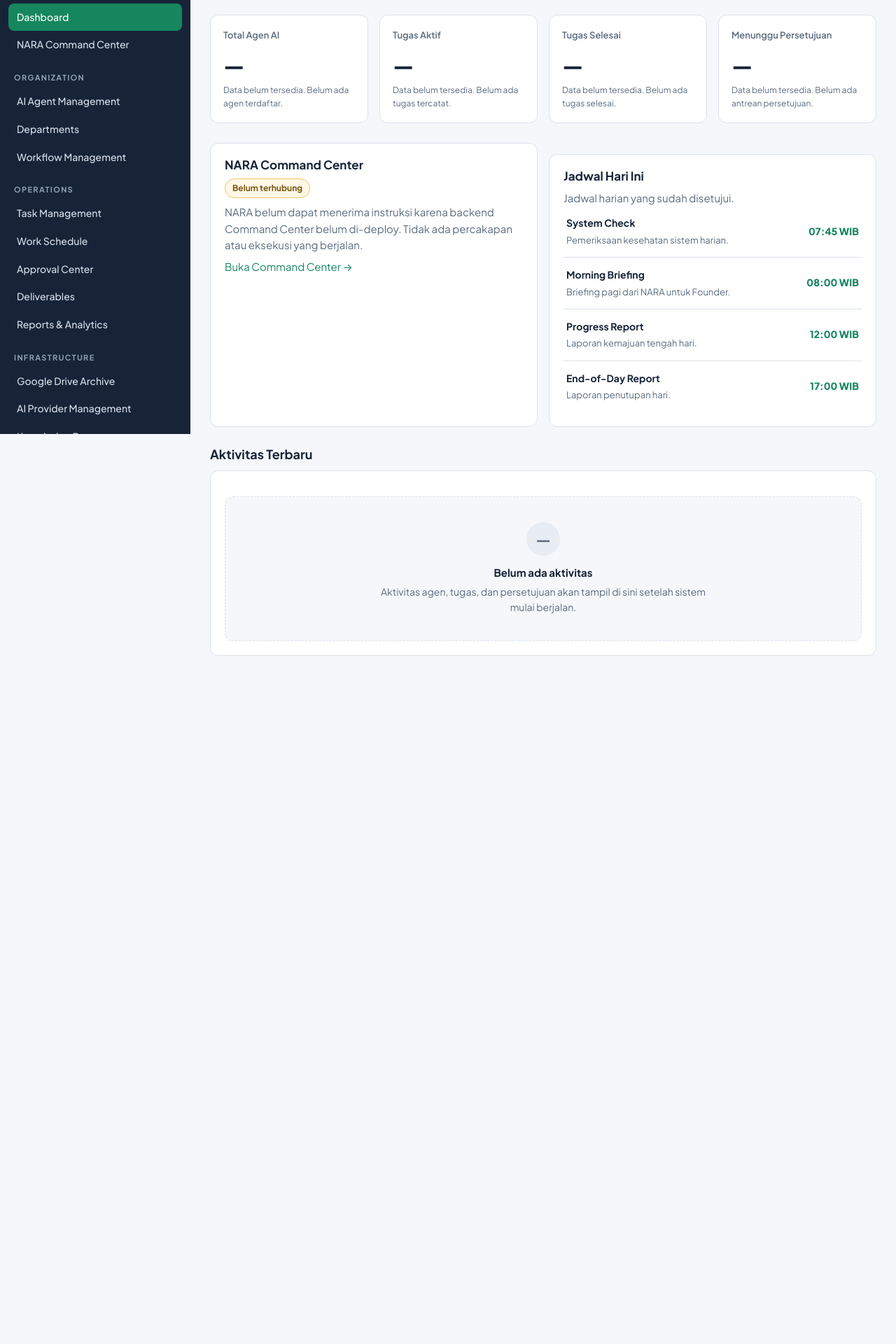
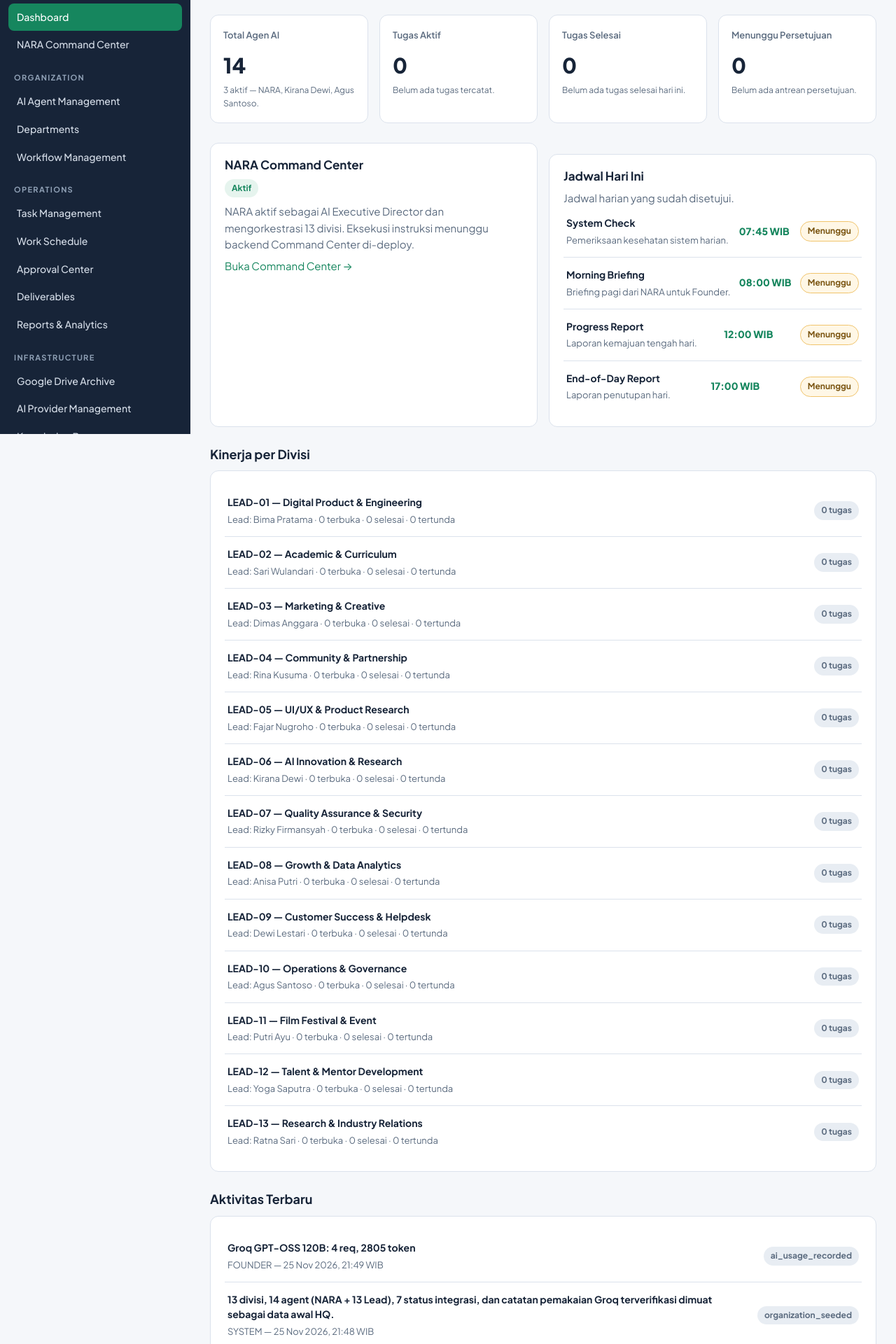
Before and after one commit to sineverseid/sineverse-hq, a React (Vite) app: page /#/ in a window 1280 px wide. Shown: the part 180-2100 px from the top of the page at 70% size. Before the commit the page ends 1145 px from the top, so only its background shows below. Built offline with nearby package versions, Linux system fonts and the light colour scheme; no server answers.

Commit message:
Align with artifact: pages

```diff
--- a/src/pages/Dashboard.tsx
+++ b/src/pages/Dashboard.tsx
@@ -1,13 +1,34 @@
 import { Link } from 'react-router-dom'
-import EmptyState from '../components/EmptyState.tsx'
 import PageHeader from '../components/PageHeader.tsx'
 import { DAILY_SCHEDULE } from '../types.ts'
+import {
+  SEED_ACTIVITY,
+  SEED_CHECKPOINTS,
+  SEED_DASHBOARD_COUNTS,
+  SEED_DEPARTMENT_PERFORMANCE,
+} from '../lib/seed.ts'
 
 const KPI_CARDS = [
-  { label: 'Total Agen AI', note: 'Belum ada agen terdaftar.' },
-  { label: 'Tugas Aktif', note: 'Belum ada tugas tercatat.' },
-  { label: 'Tugas Selesai', note: 'Belum ada tugas selesai.' },
-  { label: 'Menunggu Persetujuan', note: 'Belum ada antrean persetujuan.' },
+  {
+    label: 'Total Agen AI',
+    value: String(SEED_DASHBOARD_COUNTS.totalAgents),
+    note: `${SEED_DASHBOARD_COUNTS.activeAgents} aktif — NARA, Kirana Dewi, Agus Santoso.`,
+  },
+  {
+    label: 'Tugas Aktif',
+    value: String(SEED_DASHBOARD_COUNTS.totalTasks),
+    note: 'Belum ada tugas tercatat.',
+  },
+  {
+    label: 'Tugas Selesai',
+    value: String(SEED_DASHBOARD_COUNTS.completedToday),
+    note: 'Belum ada tugas selesai hari ini.',
+  },
+  {
+    label: 'Menunggu Persetujuan',
+    value: String(SEED_DASHBOARD_COUNTS.pendingApprovals),
+    note: 'Belum ada antrean persetujuan.',
+  },
 ]
 
 export default function Dashboard() {
@@ -15,15 +36,15 @@ export default function Dashboard() {
     <div>
       <PageHeader
         title="Selamat datang di SINEVERSE AI Headquarters"
-        description="Pusat komando organisasi virtual SINEVERSE. Semua modul di bawah ini menampilkan data nyata dari proyek Supabase HQ — saat ini belum ada data yang terhubung."
+        description="Pusat komando organisasi virtual SINEVERSE. Menampilkan data awal HQ yang sudah terverifikasi — data live dari Supabase akan menggantikannya setelah proyek terhubung."
       />
 
       <div className="grid grid-4">
         {KPI_CARDS.map((kpi) => (
           <div className="kpi-card" key={kpi.label}>
             <p className="kpi-label">{kpi.label}</p>
-            <p className="kpi-value">—</p>
-            <p className="kpi-note">Data belum tersedia. {kpi.note}</p>
+            <p className="kpi-value">{kpi.value}</p>
+            <p className="kpi-note">{kpi.note}</p>
           </div>
         ))}
       </div>
@@ -33,13 +54,12 @@ export default function Dashboard() {
           <section className="card" aria-label="NARA Command Center">
             <h2>NARA Command Center</h2>
             <p>
-              <span className="status-badge status-badge-warn">
-                Belum terhubung
-              </span>
+              <span className="status-badge status-badge-ok">Aktif</span>
             </p>
             <p>
-              NARA belum dapat menerima instruksi karena backend Command Center
-              belum di-deploy. Tidak ada percakapan atau eksekusi yang berjalan.
+              NARA aktif sebagai AI Executive Director dan mengorkestrasi 13
+              divisi. Eksekusi instruksi menunggu backend Command Center
+              di-deploy.
             </p>
             <p>
               <Link to="/command-center">Buka Command Center →</Link>
@@ -50,27 +70,68 @@ export default function Dashboard() {
             <h2>Jadwal Hari Ini</h2>
             <p>Jadwal harian yang sudah disetujui.</p>
             <ul className="list">
-              {DAILY_SCHEDULE.map((slot) => (
+              {DAILY_SCHEDULE.map((slot) => {
+                const checkpoint = SEED_CHECKPOINTS.find(
+                  (c) => c.time === slot.time,
+                )
+                return (
                   <li className="list-row" key={slot.time}>
                     <span className="list-row-main">
                       <strong>{slot.title}</strong>
                       <small>{slot.description}</small>
                     </span>
                     <span className="list-time">{slot.time} WIB</span>
+                    {checkpoint && !checkpoint.done ? (
+                      <span className="status-badge status-badge-warn">
+                        Menunggu
+                      </span>
+                    ) : null}
                   </li>
-              ))}
+                )
+              })}
             </ul>
           </section>
         </div>
       </div>
 
+      <section className="section" aria-label="Kinerja per divisi">
+        <h2>Kinerja per Divisi</h2>
+        <div className="card">
+          <ul className="list">
+            {SEED_DEPARTMENT_PERFORMANCE.map((dept) => (
+              <li className="list-row" key={dept.code}>
+                <span className="list-row-main">
+                  <strong>
+                    {dept.code} — {dept.name}
+                  </strong>
+                  <small>
+                    Lead: {dept.leadName} · {dept.open} terbuka ·{' '}
+                    {dept.completed} selesai · {dept.blocked} tertunda
+                  </small>
+                </span>
+                <span className="status-badge">{dept.total} tugas</span>
+              </li>
+            ))}
+          </ul>
+        </div>
+      </section>
+
       <section className="section" aria-label="Aktivitas terbaru">
         <h2>Aktivitas Terbaru</h2>
         <div className="card">
-          <EmptyState
-            title="Belum ada aktivitas"
-            description="Aktivitas agen, tugas, dan persetujuan akan tampil di sini setelah sistem mulai berjalan."
-          />
+          <ul className="list">
+            {SEED_ACTIVITY.map((activity) => (
+              <li className="list-row" key={activity.event}>
+                <span className="list-row-main">
+                  <strong>{activity.detail}</strong>
+                  <small>
+                    {activity.actor} — {activity.timeWib}
+                  </small>
+                </span>
+                <span className="status-badge">{activity.event}</span>
+              </li>
+            ))}
+          </ul>
         </div>
       </section>
     </div>
--- a/src/pages/DriveArchive.tsx
+++ b/src/pages/DriveArchive.tsx
@@ -1,25 +1,37 @@
-import EmptyState from '../components/EmptyState.tsx'
 import PageHeader from '../components/PageHeader.tsx'
+import { SEED_DRIVE_ENTRIES } from '../lib/seed.ts'
 
 export default function DriveArchive() {
   return (
     <div>
       <PageHeader
         title="Google Drive Archive"
-        description="Arsip dokumen HQ di Google Drive: Master Archive, laporan, dan dokumen divisi. Sinkronisasi Drive belum aktif."
+        description="Arsip dokumen HQ di Google Drive: Master Archive, laporan, dan dokumen divisi."
       />
 
       <div className="notice notice-info" role="note">
-        <strong>Arsip Drive belum terhubung.</strong>
-        Sinkronisasi Google Drive (Edge Function drive-sync) belum aktif,
-        sehingga daftar folder dan dokumen belum dapat ditampilkan.
+        <strong>Entri terverifikasi dari Master Drive Index.</strong>
+        Sinkronisasi otomatis (Edge Function drive-sync) belum aktif — entri
+        di bawah ini adalah indeks yang sudah terverifikasi.
       </div>
 
       <div className="card">
-        <EmptyState
-          title="Belum ada dokumen terarsip"
-          description="Dokumen dari Google Drive akan tampil di sini setelah sinkronisasi Drive aktif."
-        />
+        <ul className="list">
+          {SEED_DRIVE_ENTRIES.map((entry) => (
+            <li className="list-row" key={entry.fileName}>
+              <span className="list-row-main">
+                <strong>{entry.fileName}</strong>
+                <small>
+                  {entry.version} · {entry.folder} · {entry.division} ·
+                  Pemilik: {entry.owner} · {entry.fileDate}
+                </small>
+              </span>
+              <span className="status-badge status-badge-ok">
+                Terverifikasi
+              </span>
+            </li>
+          ))}
+        </ul>
       </div>
     </div>
   )
--- a/src/pages/Monitoring.tsx
+++ b/src/pages/Monitoring.tsx
@@ -1,45 +1,71 @@
-import EmptyState from '../components/EmptyState.tsx'
 import PageHeader from '../components/PageHeader.tsx'
-
-const MONITOR_CARDS = [
-  {
-    title: 'Status Layanan',
-    description: 'Kesehatan Supabase, Edge Functions, dan GitHub Pages.',
-  },
-  {
-    title: 'Uptime',
-    description: 'Ketersediaan layanan HQ per periode.',
-  },
-  {
-    title: 'Pemakaian AI',
-    description: 'Jumlah request dan token provider AI.',
-  },
-  {
-    title: 'Log Sistem',
-    description: 'Peristiwa sistem terbaru: error, peringatan, dan info.',
-  },
-]
+import {
+  SEED_ACTIVITY,
+  SEED_GROQ_USAGE,
+  SEED_INTEGRATIONS,
+  SEED_INTEGRATION_LABEL,
+} from '../lib/seed.ts'
 
 export default function Monitoring() {
   return (
     <div>
       <PageHeader
         title="System Monitoring"
-        description="Pemantauan kesehatan sistem HQ secara real-time. Monitoring aktif setelah backend dan scheduler terhubung."
+        description="Pemantauan kesehatan sistem HQ: status integrasi, pemakaian AI, dan log audit."
       />
 
-      <div className="grid grid-2">
-        {MONITOR_CARDS.map((card) => (
-          <article className="card" key={card.title}>
-            <h2>{card.title}</h2>
-            <p>{card.description}</p>
-            <EmptyState
-              title="Data belum tersedia"
-              description="Belum ada data monitoring yang tercatat."
-            />
-          </article>
-        ))}
-      </div>
+      <section className="card" aria-label="Status integrasi">
+        <h2>Status Integrasi</h2>
+        <ul className="list">
+          {SEED_INTEGRATIONS.map((integration) => (
+            <li className="list-row" key={integration.name}>
+              <span className="list-row-main">
+                <strong>{integration.name}</strong>
+                <small>
+                  {integration.kind} — {integration.detail}
+                </small>
+              </span>
+              <span
+                className={`status-badge${
+                  integration.status === 'verified' ||
+                  integration.status === 'connected'
+                    ? ' status-badge-ok'
+                    : ''
+                }`}
+              >
+                {SEED_INTEGRATION_LABEL[integration.status]}
+              </span>
+            </li>
+          ))}
+        </ul>
+      </section>
+
+      <section className="card" aria-label="Pemakaian AI">
+        <h2>Pemakaian AI</h2>
+        <p>
+          {SEED_GROQ_USAGE.provider} {SEED_GROQ_USAGE.model}:{' '}
+          {SEED_GROQ_USAGE.totalRequests} request ·{' '}
+          {SEED_GROQ_USAGE.totalTokens.toLocaleString('id-ID')} token · Rp
+          {SEED_GROQ_USAGE.totalCostIdr}.
+        </p>
+      </section>
+
+      <section className="card" aria-label="Log audit">
+        <h2>Log Audit</h2>
+        <ul className="list">
+          {SEED_ACTIVITY.map((activity) => (
+            <li className="list-row" key={activity.event}>
+              <span className="list-row-main">
+                <strong>{activity.detail}</strong>
+                <small>
+                  {activity.actor} — {activity.timeWib}
+                </small>
+              </span>
+              <span className="status-badge">{activity.event}</span>
+            </li>
+          ))}
+        </ul>
+      </section>
     </div>
   )
 }
--- a/src/pages/Providers.tsx
+++ b/src/pages/Providers.tsx
@@ -1,5 +1,6 @@
 import EmptyState from '../components/EmptyState.tsx'
 import PageHeader from '../components/PageHeader.tsx'
+import { SEED_GROQ_USAGE } from '../lib/seed.ts'
 
 export default function Providers() {
   return (
@@ -11,18 +12,36 @@ export default function Providers() {
 
       <section className="card" aria-label="Provider AI">
         <h2>Groq</h2>
-        <p>Provider AI eksternal HQ (free tier).</p>
+        <p>
+          Provider AI eksternal HQ (free tier) — {SEED_GROQ_USAGE.model}.
+        </p>
         <p>
           Status:{' '}
-          <span className="status-badge status-badge-warn">
-            Belum terhubung
-          </span>
+          <span className="status-badge status-badge-ok">Terverifikasi</span>
         </p>
         <p>
           Kunci API Groq dikelola di sisi server (Edge Function groq-proxy)
-          dan tidak pernah disimpan di aplikasi ini. Belum ada pemakaian yang
-          tercatat.
+          dan tidak pernah disimpan di aplikasi ini.
         </p>
+        <p>
+          Pemakaian tercatat: {SEED_GROQ_USAGE.totalRequests} request ·{' '}
+          {SEED_GROQ_USAGE.totalTokens.toLocaleString('id-ID')} token · Rp
+          {SEED_GROQ_USAGE.totalCostIdr}.
+        </p>
+        <ul className="list">
+          {SEED_GROQ_USAGE.records.map((record) => (
+            <li className="list-row" key={record.note.slice(0, 32)}>
+              <span className="list-row-main">
+                <strong>
+                  {record.requests} req ·{' '}
+                  {record.tokens.toLocaleString('id-ID')} token
+                </strong>
+                <small>{record.note}</small>
+              </span>
+              <span className="list-time">{record.recordedOn}</span>
+            </li>
+          ))}
+        </ul>
       </section>
 
       <section className="section" aria-label="Provider lain">
--- a/src/pages/Workflow.tsx
+++ b/src/pages/Workflow.tsx
@@ -22,7 +22,7 @@ export default function Workflow() {
               <span className="list-row-main">
                 <strong>{status.label}</strong>
               </span>
-              <span className="status-badge">— tugas</span>
+              <span className="status-badge">0 tugas</span>
             </li>
           ))}
         </ul>
```
Also changed, not shown: src/pages/Agents.tsx (+22 -13 lines), src/pages/Departments.tsx (+7 -9 lines), src/pages/Reports.tsx (+17 -3 lines), src/pages/SecurityAudit.tsx (+14 -5 lines). Lines whose indentation alone changed are shown as unchanged.
